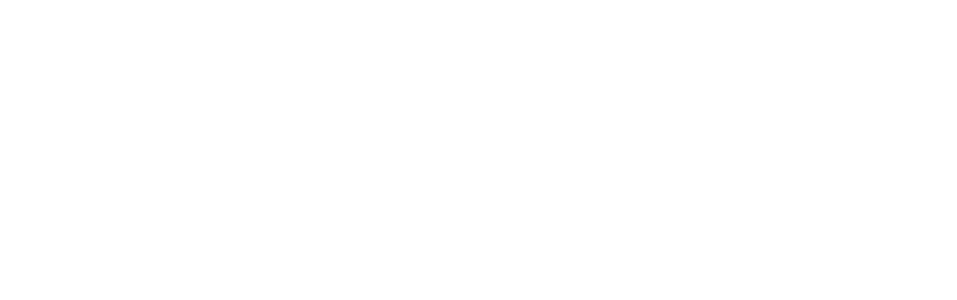
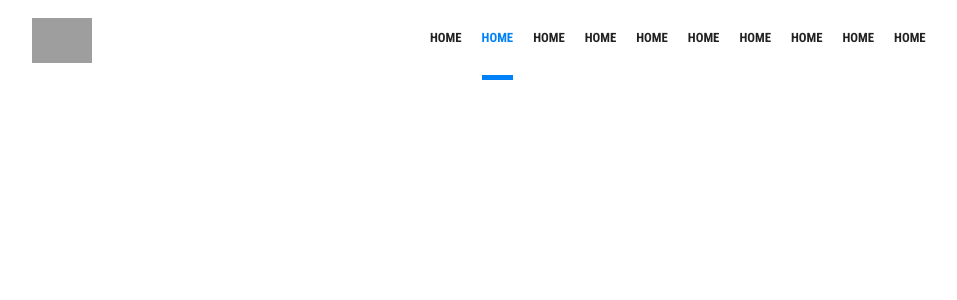
Before and after one commit to antoniogiachin/vue-dc-comics, a Vue app: page / in a window 1280 px wide. Shown: the top 300 px of the page, without its empty margins (220-1177 px from the left). Built offline with nearby package versions, Linux system fonts and the light colour scheme; grey boxes are pictures that could not be loaded.

Commit message:
header stilizzato

```diff
--- a/src/assets/style/general.scss
+++ b/src/assets/style/general.scss
@@ -4,8 +4,16 @@
     padding: 0;
 }
 
+@import url('https://fonts.googleapis.com/css2?family=Roboto+Condensed:ital,wght@0,300;0,400;0,700;1,300;1,400;1,700&display=swap');
+
+
 .container{
     width: 80%;
     min-width: 500px;
     margin: auto;
 }
+
+header{
+    font-family: 'Roboto Condensed', sans-serif;
+    font-weight: bold;
+}
--- a/src/components/myHeader.vue
+++ b/src/components/myHeader.vue
@@ -1,5 +1,57 @@
 <template>
-    <div class="container"></div>
+    <header>
+
+        <div class="container">
+
+            <!-- header left -->
+            <div class="header-left">
+                <div class="logo">
+                    <img src="../assets/img/dc-logo.png" alt="dc-logo-header">
+                </div>
+            </div>
+
+            <!-- header right -->
+            <div class="header-right">
+
+                <ul>
+                    <li>
+                        <a href="#">home</a>
+                    </li>
+                    <li>
+                        <a href="#" class="active">home</a>
+                    </li>
+                    <li>
+                        <a href="#">home</a>
+                    </li>
+                    <li>
+                        <a href="#">home</a>
+                    </li>
+                    <li>
+                        <a href="#">home</a>
+                    </li>
+                    <li>
+                        <a href="#">home</a>
+                    </li>
+                    <li>
+                        <a href="#">home</a>
+                    </li>
+                    <li>
+                        <a href="#">home</a>
+                    </li>
+                    <li>
+                        <a href="#">home</a>
+                    </li>
+                    <li>
+                        <a href="#">home</a>
+                    </li>
+                </ul>
+
+            </div>
+
+
+        </div>
+
+    </header>
 </template>
 
 <script>
@@ -13,5 +65,69 @@
 
 <!-- Add "scoped" attribute to limit CSS to this component only -->
 <style scoped lang="scss">
-    @import "../assets/style/variables.scss"
+    @import "../assets/style/variables.scss";
+
+    header{
+        height: 80px;
+        @include my_flex_row;
+        .container{
+            height: 100%;
+            @include my_flex_row;
+            justify-content: space-between;
+
+            .header-left{
+                width: 30%;
+                @include my_flex_row;
+                justify-content: center;
+
+                .logo{
+                    @include my_flex_row;
+                    justify-content: center;
+                    width: 60px;
+                    height: 60px;
+
+                    img{
+                        width: 100%;
+                        height: 100%;
+                        object-fit: contain;
+
+                    }
+                }
+            }
+
+            .header-right{
+                text-transform: uppercase;
+                height: 100%;
+                width: 50%;
+
+                ul{
+                    list-style-type: none;
+                    height: 100%;
+                    @include my_flex_row;
+                    justify-content: space-around;
+
+                    li{
+                        margin: 0px 10px;
+
+                        a{
+                            color: $colorDark;
+                            height: 80px;
+                            display: inline-block;
+                            @include my_flex_row;
+                            text-decoration: none;
+                            font-size: 0.8em;
+                            border-bottom: 5px solid transparent;
+
+                            &.active, &:hover{
+                                border-bottom: 5px solid $colorBlue;
+                                color:$colorBlue
+                            }
+                        }
+                    }
+                }
+            }
+        }
+
+
+    }
 </style>
```
